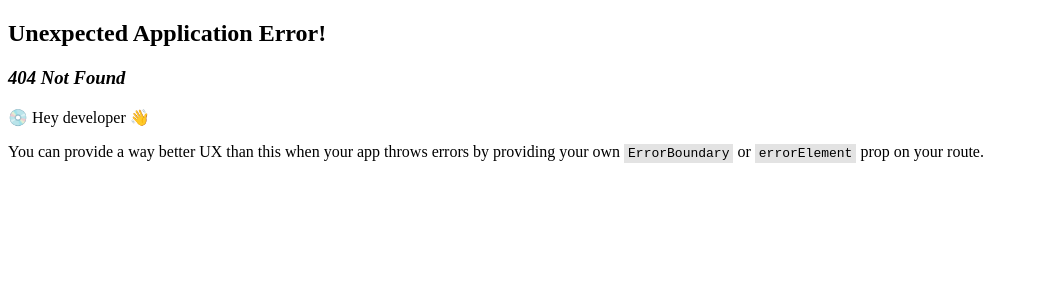
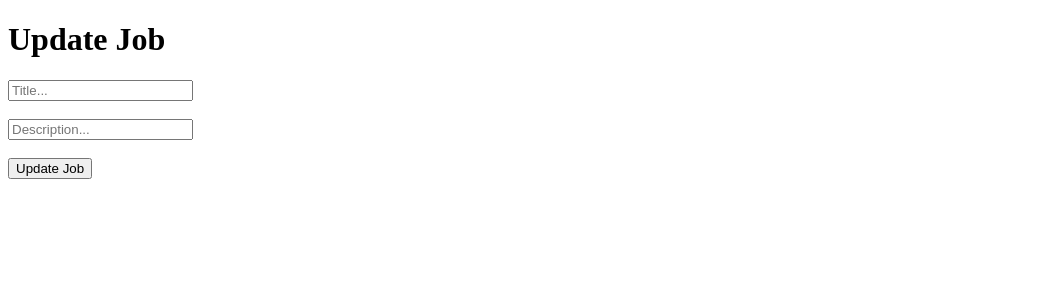
Before and after one commit to githubscientist/jobportal, a React (Vite) app: page /job/1/edit in a window 1280 px wide. Before the commit this address had no page. Shown: the top 300 px of the page, without its empty margins (0-1039 px from the left). Built offline with nearby package versions, Linux system fonts and the light colour scheme; no server answers.

Commit message:
edit and update done

```diff
--- a/src/App.jsx
+++ b/src/App.jsx
@@ -4,6 +4,7 @@ import jobsLoader from "./loaders/unit/jobsLoader";
 import Job from "./pages/Job";
 import jobLoader from "./loaders/unit/jobLoader";
 import CreateJob from "./pages/CreateJob";
+import EditJob from "./pages/EditJob";
 
 const routes = [
   {
@@ -21,6 +22,12 @@ const routes = [
   {
     path: "/job/create",
     element: <CreateJob />
+  },
+  {
+    path: "/job/:id/edit",
+    element: <EditJob />,
+    loader: jobLoader,
+    hydrateFallbackElement: <p>Loading...</p>
   }
 ]
 
--- /dev/null
+++ b/src/pages/EditJob.jsx
@@ -0,0 +1,57 @@
+import { useState } from "react";
+import { useLoaderData, useNavigate } from "react-router";
+import jobServices from "../services/jobServices";
+
+const EditJob = () => {
+
+    const job = useLoaderData();
+
+    const [title, setTitle] = useState(job.title);
+    const [description, setDescription] = useState(job.description);
+
+    const navigate = useNavigate();
+
+    const handleUpdate = async (e) => {
+        e.preventDefault();
+
+        try {
+            await jobServices.updateJob(job.id, { title, description });
+
+            alert("Job updated successfully!");
+
+            navigate(`/job/${job.id}`);
+        } catch (error) {
+            alert(error.response.data.message);
+        }
+    }
+
+    return (
+        <>
+            <h1>Update Job</h1>
+            <form onSubmit={handleUpdate}>
+                <input
+                    type="text"
+                    name="title"
+                    placeholder="Title..."
+                    value={title}
+                    onChange={e => setTitle(e.target.value)}
+                />
+                <br />
+                <br />
+                <input
+                    name="description"
+                    placeholder="Description..."
+                    value={description}
+                    onChange={e => setDescription(e.target.value)}
+                ></input>
+                <br />
+                <br />
+                <button
+                    type="submit"
+                >Update Job</button>
+            </form>
+        </>
+    )
+}
+
+export default EditJob;
--- a/src/pages/Job.jsx
+++ b/src/pages/Job.jsx
@@ -37,7 +37,9 @@ const Job = () => {
             </p>
 
             <div style={{ display: "flex", gap: "1rem" }}>
-                <button>Edit</button>
+                <button
+                    onClick={() => navigate(`/job/${job.id}/edit`)}
+                >Edit</button>
                 <button
                     onClick={handleDelete}
                 >Delete</button>
```
